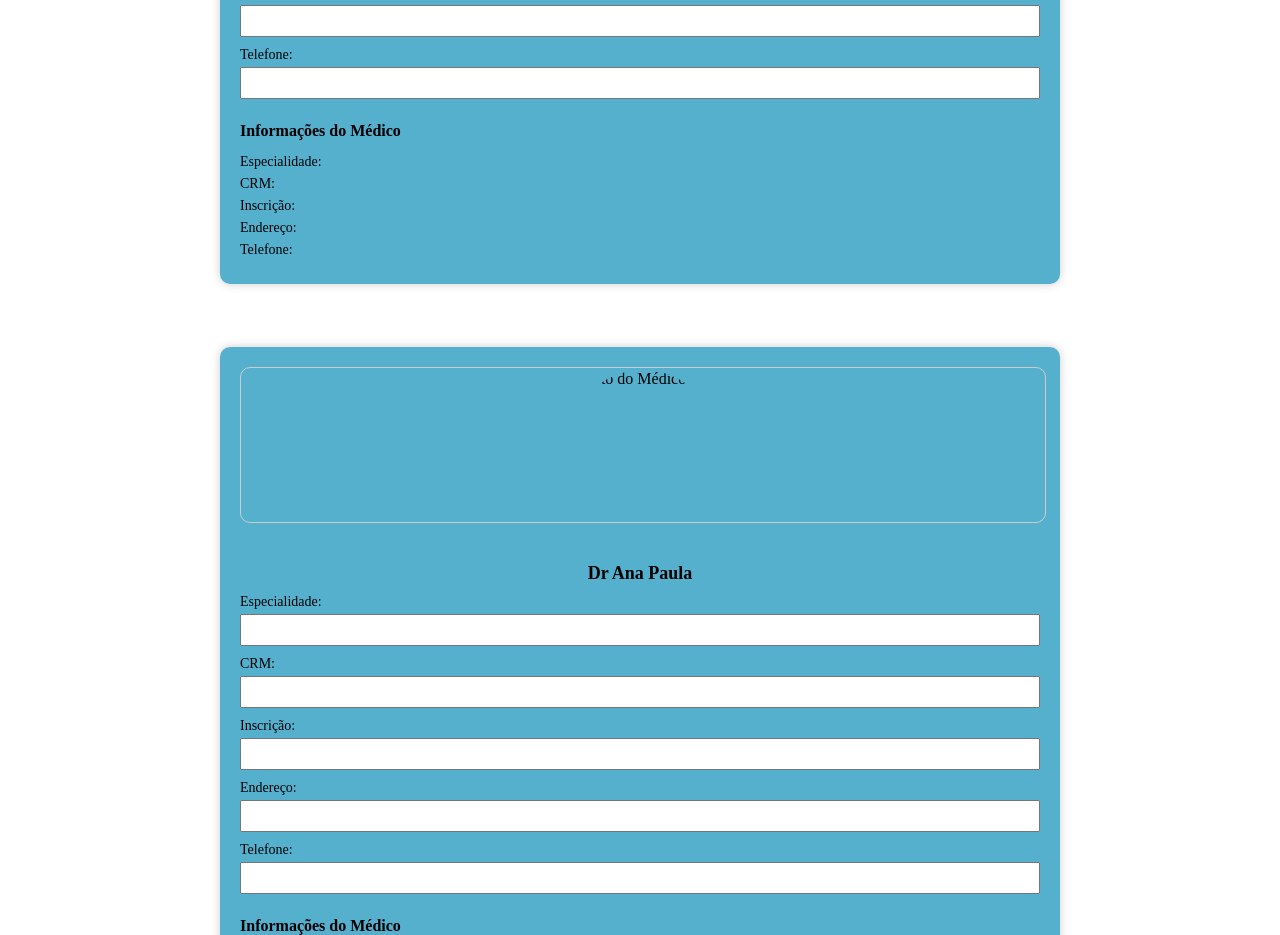
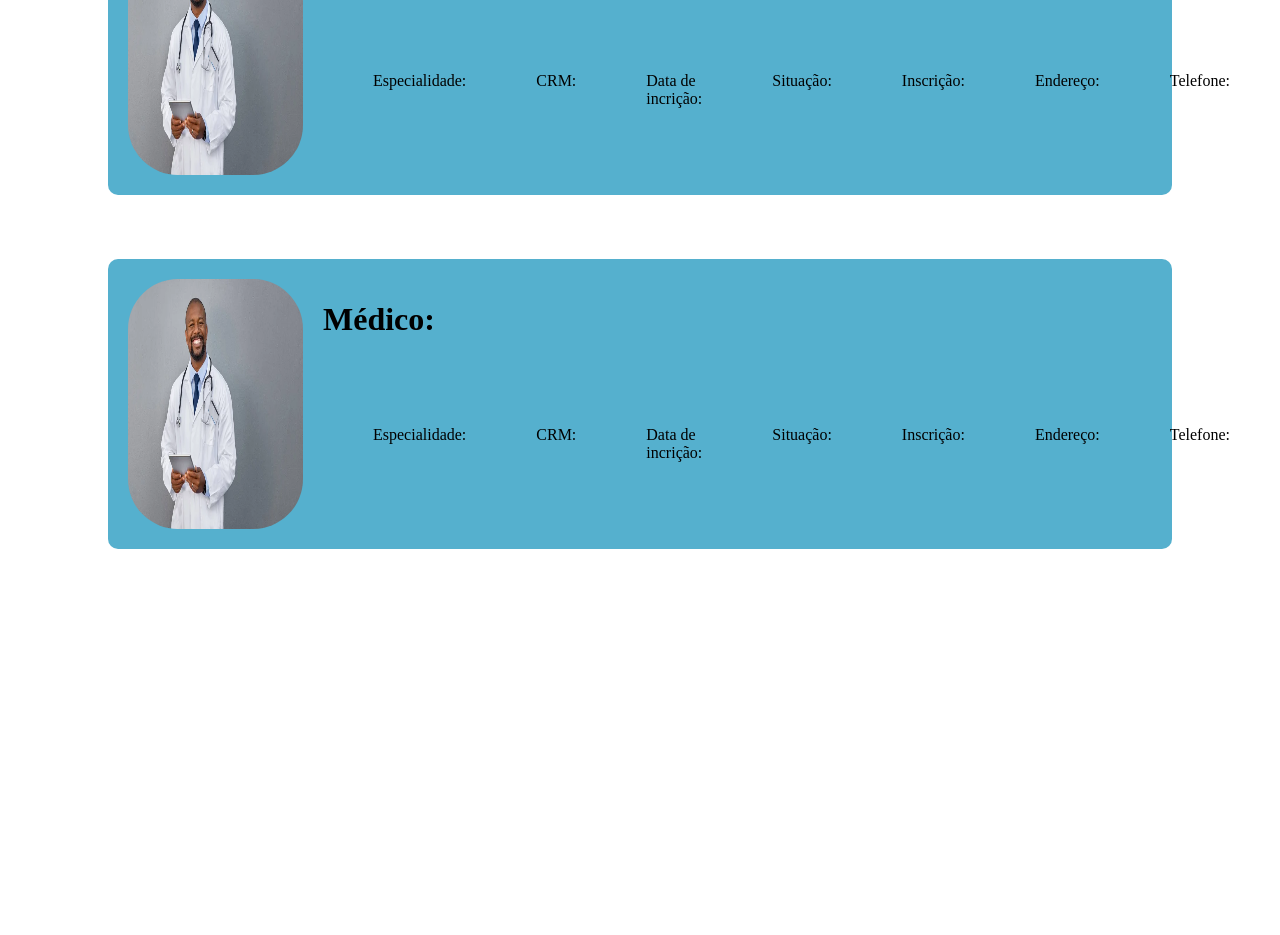
Before and after one commit to MarcosS03/Desenvolvimento_WEB_Segunda_Unidade, a plain HTML site: page medico.html in a window 1280 px wide. Shown: the part 613-1548 px from the top of the page. After the commit the page ends 1170 px from the top, so only its background shows below. Drawn offline with Linux system fonts and the light colour scheme; a script that the page names is missing.

Commit message:
ajuste na tela de medico

```diff
--- a/medico.html
+++ b/medico.html
@@ -17,7 +17,7 @@
         <nav>
             <ul class="menu">
                 <li><a href="index.html">Home</a></li>
-                <li><a href="medico.html">Medico</a></li>
+                <li><a href="medico.htmls">Medico</a></li>
                 <li><a href="contatos.html">Contatos</a></li>
             </ul>
         </nav>
@@ -26,72 +26,61 @@
 
 
 <body>
-  <!-- Primeiro Médico -->
+  <div class="container-medico">
+        <div class="photo-container">
+            <img src="/imgs/fotomedicopreto.jpg" alt="Foto do Médico"  height="250px" width="175px">
+        </div>
+        <div class="nome-medico">
+            <h1>Médico: </h1>
+            <div class="informacoes-medico">
+        <p>Especialidade:</p>
+        <p>CRM: </p>
+        <p>Data de incrição: </p>
+        <p>Situação: </p>
+        <p>Inscrição:</p>
+        <p>Endereço:</p>
+        <p>Telefone:</p>
+            </div>
+        </div>
+
+  </div>
   <div class="container-medico">
     <div class="photo-container">
-      <img src="C:\Users\Compaq\Downloads\Desenvolvimento_WEB_Segunda_Unidade-main\baixados.jpeg" alt="Foto do Médico">
+        <img src="/imgs/fotomedicopreto.jpg" alt="Foto do Médico"  height="250px" width="175px">
     </div>
-    <div class="info-container">
-      <h1>Dr Carlos Eduardo</h1>
+    <div class="nome-medico">
+        <h1>Médico: </h1>
+        <div class="informacoes-medico">
+    <p>Especialidade:</p>
+    <p>CRM: </p>
+    <p>Data de incrição: </p>
+    <p>Situação: </p>
+    <p>Inscrição:</p>
+    <p>Endereço:</p>
+    <p>Telefone:</p>
+        </div>
+    </div>
 
-      <label for="especialidade">Especialidade:</label>
-      <input type="text" id="especialidade" name="especialidade">
+</div>
+<div class="container-medico">
+    <div class="photo-container">
+        <img src="/imgs/fotomedicopreto.jpg" alt="Foto do Médico"  height="250px" width="175px">
+    </div>
+    <div class="nome-medico">
+        <h1>Médico: </h1>
+        <div class="informacoes-medico">
+    <p>Especialidade:</p>
+    <p>CRM: </p>
+    <p>Data de incrição: </p>
+    <p>Situação: </p>
+    <p>Inscrição:</p>
+    <p>Endereço:</p>
+    <p>Telefone:</p>
+        </div>
+    </div>
 
-      <label for="crm">CRM:</label>
-      <input type="text" id="crm" name="crm">
+</div>
 
-      <label for="inscricao">Inscrição:</label>
-      <input type="text" id="inscricao" name="inscricao">
 
-      <label for="endereco">Endereço:</label>
-      <input type="text" id="endereco" name="endereco">
-
-      <label for="telefone">Telefone:</label>
-      <input type="text" id="telefone" name="telefone">
-
-      <div id="informacoes" style="margin-top: 8px;">
-        <h2 style="font-size: 16px;">Informações do Médico</h2>
-        <p>Especialidade: <span id="especialidade-exibida"></span></p>
-        <p>CRM: <span id="crm-exibido"></span></p>
-        <p>Inscrição: <span id="inscricao-exibida"></span></p>
-        <p>Endereço: <span id="endereco-exibido"></span></p>
-        <p>Telefone: <span id="telefone-exibido"></span></p>
-      </div>
-    </div>
-  </div>
-
-  <!-- Segundo Médico -->
-  <div class="container-medico">
-    <div class="photo-container">
-      <img src="C:\Users\Compaq\Downloads\Desenvolvimento_WEB_Segunda_Unidade-main\Médica.jpeg" alt="Foto do Médico">
-    </div>
-    <div class="info-container">
-      <h1>Dr Ana Paula</h1>
-
-      <label for="especialidade2">Especialidade:</label>
-      <input type="text" id="especialidade2" name="especialidade2">
-
-      <label for="crm2">CRM:</label>
-      <input type="text" id="crm2" name="crm2">
-
-      <label for="inscricao2">Inscrição:</label>
-      <input type="text" id="inscricao2" name="inscricao2">
-
-      <label for="endereco2">Endereço:</label>
-      <input type="text" id="endereco2" name="endereco2">
-
-      <label for="telefone2">Telefone:</label>
-      <input type="text" id="telefone2" name="telefone2">
-
-      <div id="informacoes2" style="margin-top: 8px;">
-        <h2 style="font-size: 16px;">Informações do Médico</h2>
-        <p>Especialidade: <span id="especialidade-exibida2"></span></p>
-        <p>CRM: <span id="crm-exibido2"></span></p>
-        <p>Inscrição: <span id="inscricao-exibida2"></span></p>
-        <p>Endereço: <span id="endereco-exibido2"></span></p>
-        <p>Telefone: <span id="telefone-exibido2"></span></p>
-      </div>
-    </div>
-  </div>
 </body>
 </html>
--- a/style.css
+++ b/style.css
@@ -131,73 +131,46 @@ ul.menu {
     background-color: #55b0ce;
     padding: 20px;
     border-radius: 10px;
-    box-shadow: 0 0 10px rgba(0, 0, 0, 0.2);
     display: flex;
-    align-items: flex-start;
     gap: 20px;
-    max-width: 800px;
-    width: 100%;
-    margin-bottom: 20px;
-    flex-direction: column;
-    margin-left: auto;
-    margin-right: auto;
+    margin-left: 100px;
+    margin-right: 100px;
     margin-top: 5%;
   }
-  .photo-container {
-    border: 1px solid #ccc;
-    padding: 2px;
-    border-radius: 10px;
+
+  .nome-medico {
+    width: 100%;
     display: flex;
-    align-items: center;
+    flex-direction: column;
     justify-content: center;
-    margin-bottom: 20px;
-    width: 100%;
-  }
-  .photo-container img {
-    width: 150px;
-    height: 150px;
-    border-radius: 50%;
-    object-fit: cover;
-  }
-  .info-container {
-    width: 100%;
-  }
-  .info-container h1 {
-    font-size: 18px;
-    margin: 0 0 10px 0;
-    text-align: center;
-  }
-  .info-container label {
-    display: block;
-    margin-bottom: 4px;
-    font-size: 14px;
-  }
-  .info-container input {
-    width: 100%;
-    padding: 6px;
-    margin-bottom: 10px;
-    font-size: 14px;
     box-sizing: border-box;
-  }
-  .info-container p {
-    margin: 6px 0;
-    font-size: 14px;
-  }
-  .info-container span {
-    font-weight: bold;
+
   }
 
+  .photo-container img {
 
-  .body-medico {
-    font-family: Arial, sans-serif;
-    background-color: #55b0ce;
+    display: block;
+    border-radius: 50px;
+    align-content: center;
+    margin: auto;
+
+
+
+  }
+
+  .informacoes-medico {
     display: flex;
-    flex-direction: column;
-    justify-content: flex-start;
-    align-items: center;
-    min-height: 100vh;
-    margin: 0;
+    flex-direction: row;
+    justify-content:space-evenly;
     padding: 20px;
-    box-sizing: border-box;
-    overflow-y: auto;
+    margin-right: 10%;
+
+
   }
+
+  .informacoes-medico p {
+    padding: 30px;
+    margin-right: 10px;
+
+
+  }
```
Also changed, not shown: imgs/fotomedicopreto.jpg (added).
